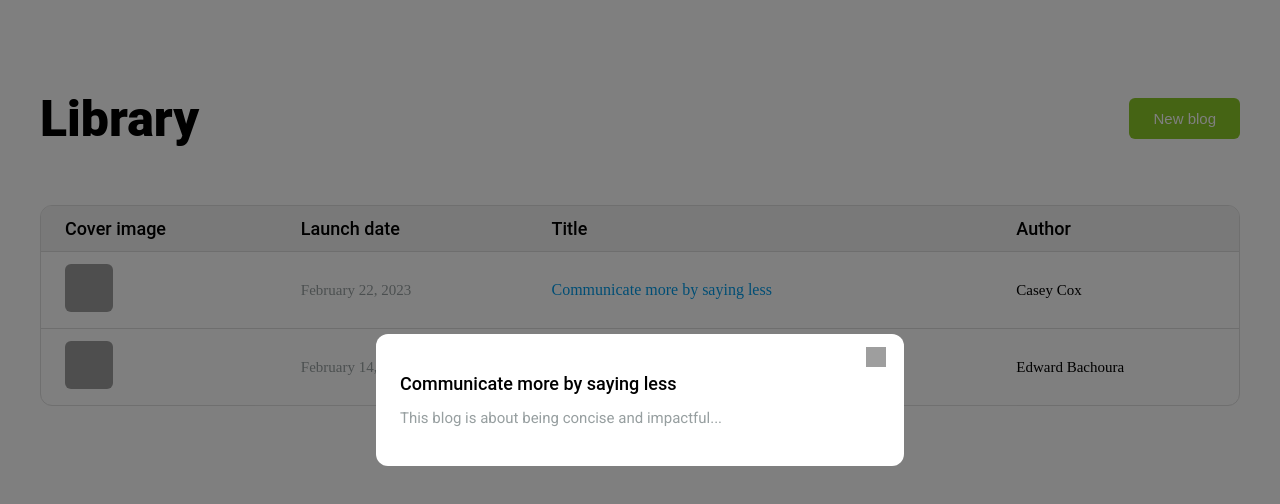
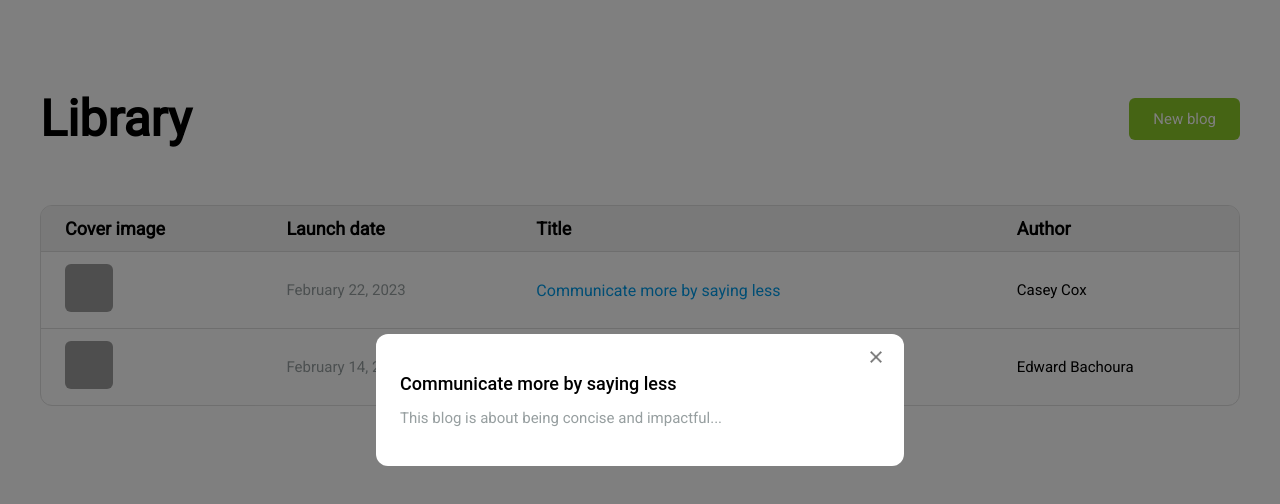
Before and after one commit to meabhiarya1/Elba-Jewelry-Design-Center-assignment, a React (Vite) app in the folder ctinfo-blog/: page / in a window 1280 px wide. Both pictures are taken after a click on the element "Communicate more by saying less". Shown: the top 504 px of the page. Built offline with nearby package versions, Linux system fonts and the light colour scheme; grey boxes are pictures that could not be loaded.

Commit message:
feat: update BlogModal and LibraryPage styles for consistency; adjust font variables and close button image import

```diff
--- a/ctinfo-blog/src/components/BlogModal.tsx
+++ b/ctinfo-blog/src/components/BlogModal.tsx
@@ -1,5 +1,6 @@
 import React from "react";
 import styles from "./BlogModal.module.css";
+import closeButton from "../assets/close-icon.png"
 
 type Blog = {
   id: number;
@@ -20,7 +21,7 @@ const BlogModal: React.FC<BlogModalProps> = ({ blog, onClose }) => {
     <div className={styles.modalOverlay} onClick={onClose}>
       <div className={styles.modalContent} onClick={(e) => e.stopPropagation()}>
         <button onClick={onClose} className={styles.closeButton}>
-          <img src="/close-icon.png" alt="Close" className={styles.closeIcon} />
+          <img src={closeButton} alt="Close" className={styles.closeIcon} />
         </button>
 
         <h2 className={styles.title}>{blog.title}</h2>
--- a/ctinfo-blog/src/pages/LibraryPage.module.css
+++ b/ctinfo-blog/src/pages/LibraryPage.module.css
@@ -12,7 +12,7 @@
 }
 
 .title {
-  font-family: var(--font-h1);
+  font-family: var(--font-body);
   font-size: var(--font-size-h1);
   color: var(--color-font-primary);
 }
@@ -26,6 +26,7 @@
   font-size: var(--font-size-body);
   cursor: pointer;
   transition: background-color 0.3s ease;
+  font-family: var(--font-body);
 }
 
 .newButton:hover {
@@ -37,6 +38,7 @@
   background-color: var(--color-background);
   border-radius: var(--spacing-1); /* 12px */
   border: 1px solid #e0e0e0;
+  font-family: var(--font-body);
 }
 
 .table {
@@ -54,6 +56,7 @@
 .tableHead th,
 .tableBody td {
   padding: var(--spacing-1) var(--spacing-2); /* 12px 24px */
+  font-family: var(--font-body);
 }
 
 .tableRow {
--- a/ctinfo-blog/src/styles/variables.css
+++ b/ctinfo-blog/src/styles/variables.css
@@ -8,9 +8,10 @@
   --color-green: #8cc928;
 
   /* Fonts */
-  --font-h1: "Roboto Black", sans-serif;
+  --font-h1: "Roboto Bold", sans-serif;
   --font-h2: "Roboto Medium", sans-serif;
   --font-body: "Roboto", sans-serif;
+
 
   --font-size-h1: 50px;
   --font-size-h2: 18px;
```
